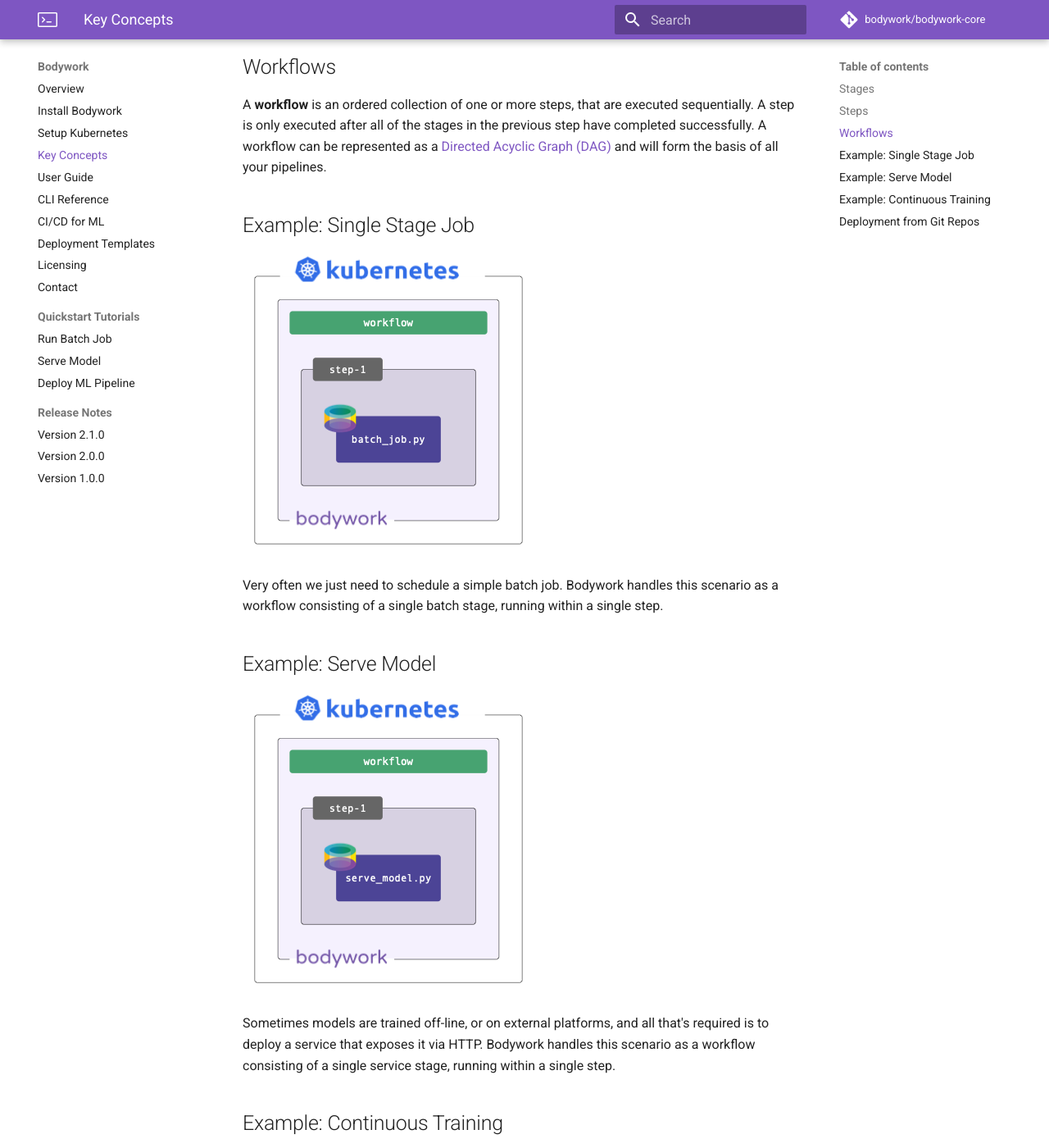
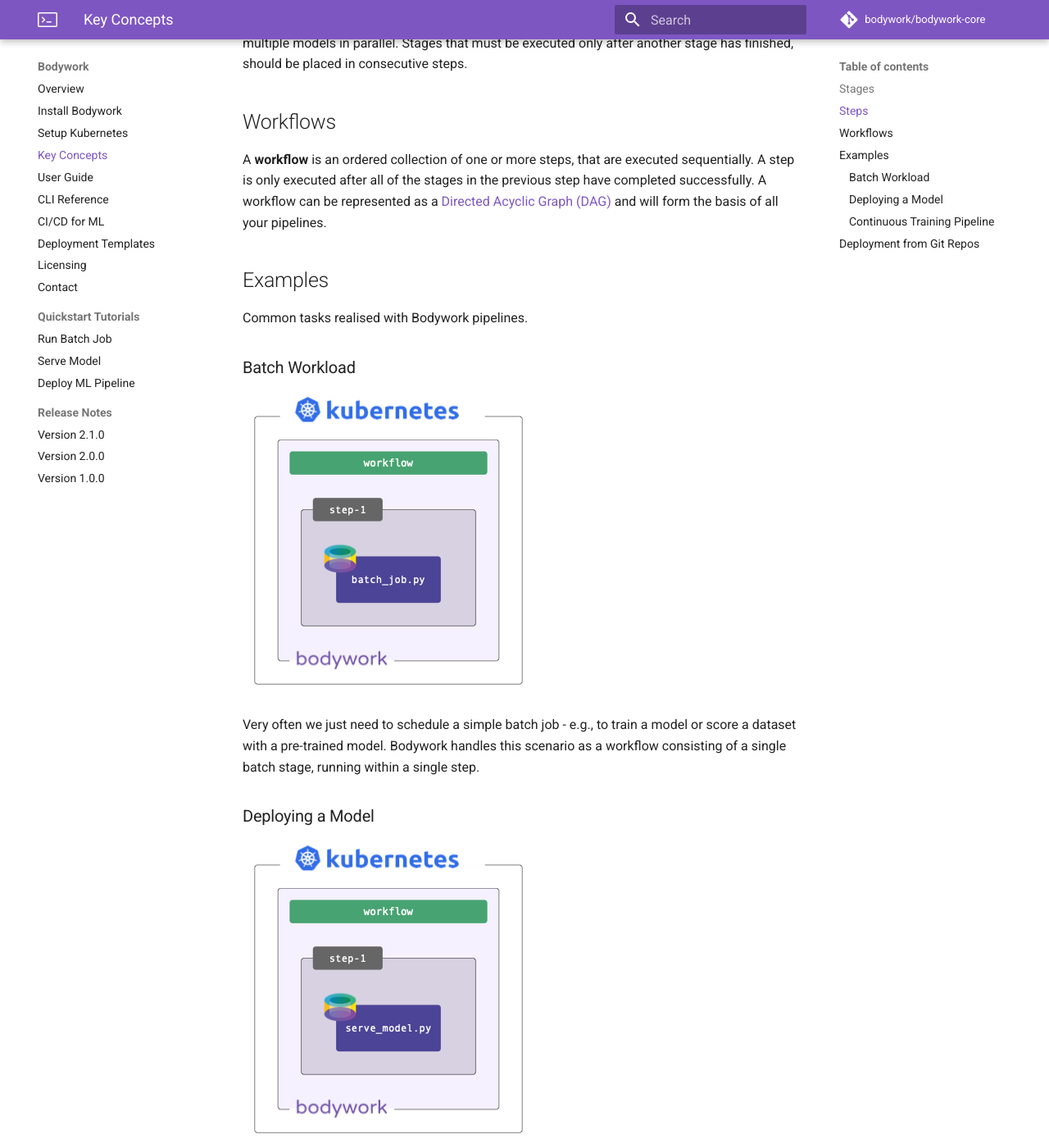
Before and after one commit to bodywork-ml/bodywork-docs, an MkDocs documentation site: the page built from docs/key_concepts.md, in a window 1280 px wide and 1400 px high, scrolled down 1307 px. Shown: the whole window at 82% size. Built offline with MkDocs 1.6.1 and Material for MkDocs 9.7.7, drawn with Linux system fonts in a browser that asks for light colours; comment, search, counter and statistics services are not loaded; some of the changed text lies outside the part shown.

Commit message:
Minor updates.

```diff
--- a/docs/key_concepts.md
+++ b/docs/key_concepts.md
@@ -1,6 +1,8 @@
 # Stages, Steps and Workflows
 
 ![deployment workflow](images/stages_steps_workflows.png)
+
+A machine learning pipeline is a series of defined stages (i.e. a workflow), taken to develop and deploy machine learning models.
 
 ## Stages
 
@@ -22,19 +24,23 @@ A **step** is a collection of one or more stages that can be run concurrently, s
 
 A **workflow** is an ordered collection of one or more steps, that are executed sequentially. A step is only executed after all of the stages in the previous step have completed successfully. A workflow can be represented as a [Directed Acyclic Graph (DAG)](https://en.wikipedia.org/wiki/Directed_acyclic_graph) and will form the basis of all your pipelines.
 
-## Example: Single Stage Job
+## Examples
+
+Common tasks realised with Bodywork pipelines.
+
+### Batch Workload
 
 ![batch stage](images/batch_stage.png)
 
-Very often we just need to schedule a simple batch job. Bodywork handles this scenario as a workflow consisting of a single batch stage, running within a single step.
+Very often we just need to schedule a simple batch job - e.g., to train a model or score a dataset with a pre-trained model. Bodywork handles this scenario as a workflow consisting of a single batch stage, running within a single step.
 
-## Example: Serve Model
+### Deploying a Model
 
 ![service stage](images/service_stage.png)
 
 Sometimes models are trained off-line, or on external platforms, and all that's required is to deploy a service that exposes it via HTTP. Bodywork handles this scenario as a workflow consisting of a single service stage, running within a single step.
 
-## Example: Continuous Training
+### Continuous Training Pipeline
 
 ![train-and-serve ML pipeline](images/train_and_serve.png)
 
```
Also changed, not shown: docs/index.md (+1 -1 lines).
